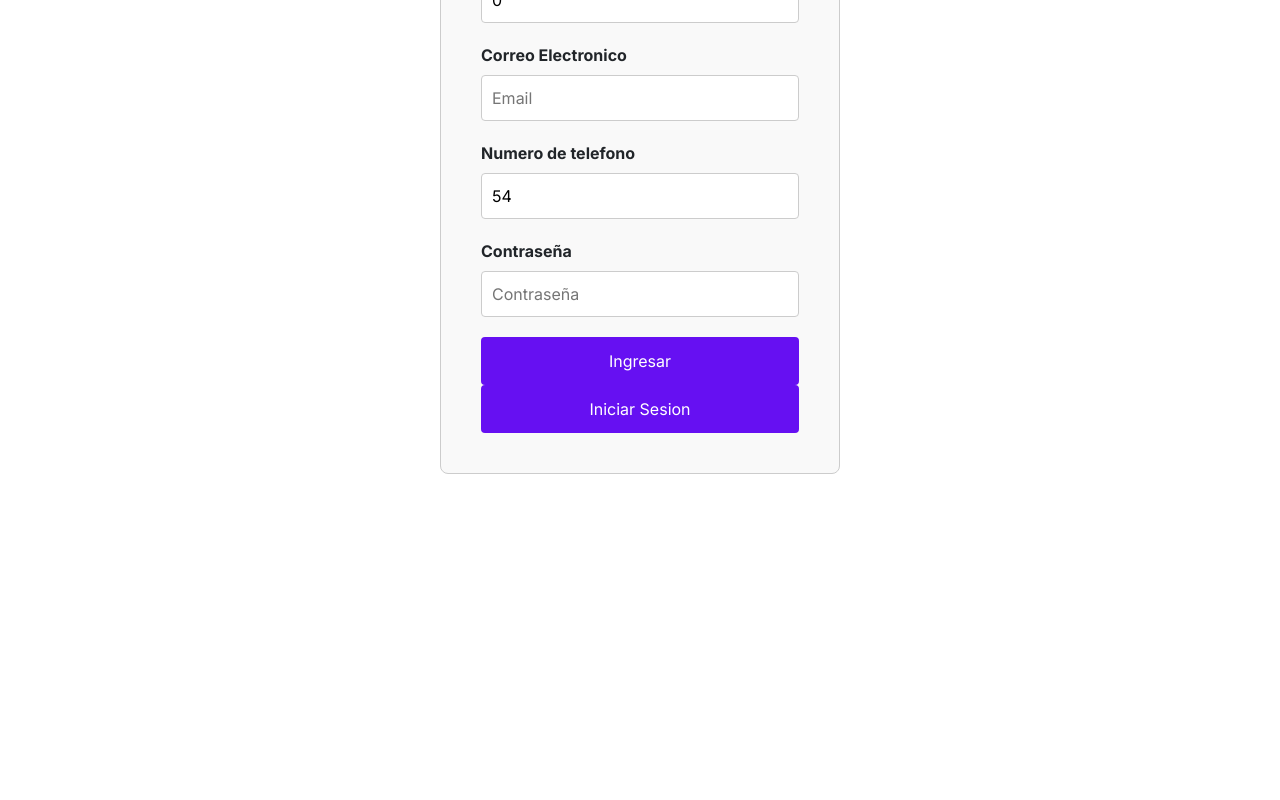
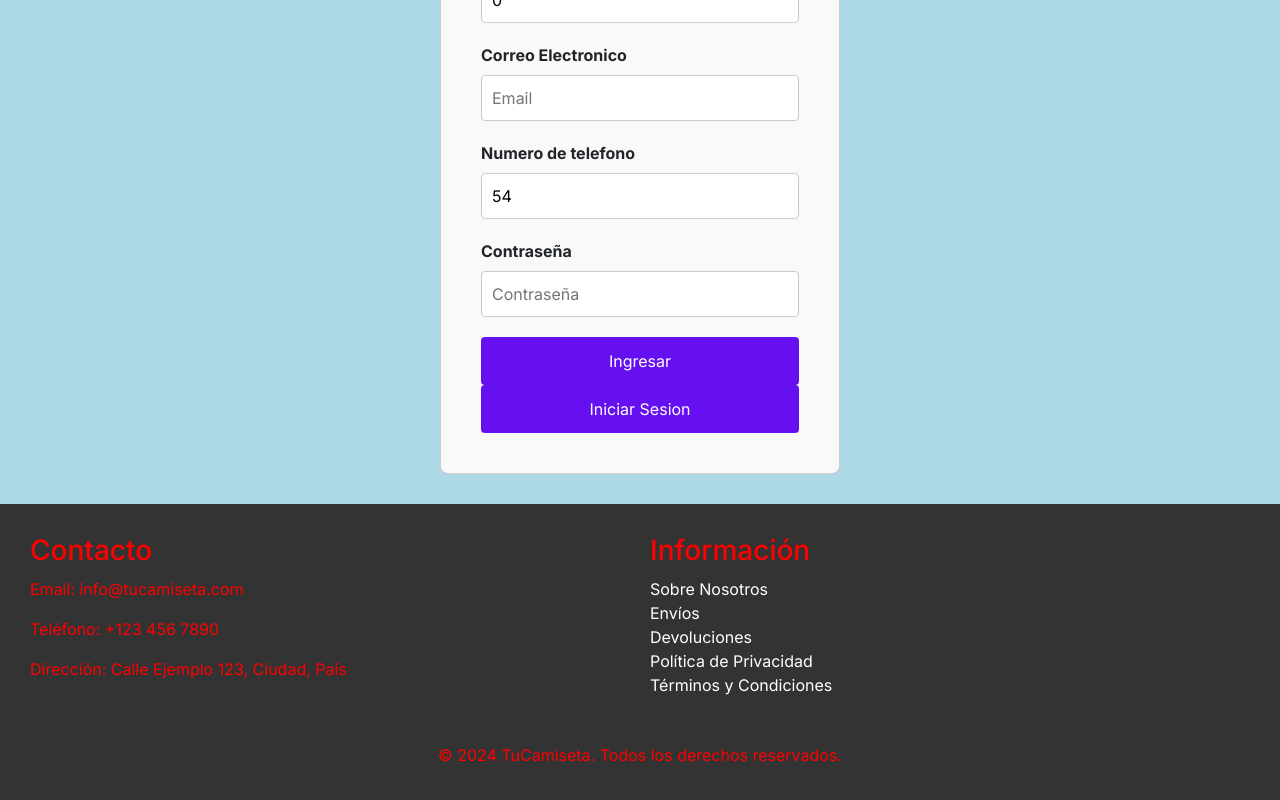
Before and after one commit to ThiagoSchiaffino/ballersgearzone-fe, a Next.js app in the folder ballersgearzone-fe/: page / in a window 1280 px wide. Shown: the part 404-1204 px from the top of the page. Before the commit the page ends 878 px from the top, so only its background shows below. Built offline with nearby package versions, Linux system fonts and the light colour scheme.

Commit message:
Cambios Diversos

```diff
--- a/ballersgearzone-fe/src/app/globals.css
+++ b/ballersgearzone-fe/src/app/globals.css
@@ -57,3 +57,26 @@ div {
 }
 
 /* main */
+body{
+  background-color: lightblue;
+}
+.header{
+  background-color: rgb(100, 255, 237);
+  width: 100%;
+  height: 100px;
+  color: black;
+  text-align: center;
+}
+
+.card{
+  width: 500px;
+  height: 500px;
+ overflow: auto;
+}
+.footer{
+  height: 200px;
+  width: 100%;
+  background-color: black;
+  color: white;
+  display: flex;
+}
--- a/ballersgearzone-fe/src/app/layout.tsx
+++ b/ballersgearzone-fe/src/app/layout.tsx
@@ -17,7 +17,36 @@ export default function RootLayout({
 }>) {
   return (
     <html lang="en">
-      <body className={inter.className}>{children}</body>
+      <body className={inter.className}>{children}
+        <footer style={{ backgroundColor: '#333', color: 'white', padding: '20px', marginTop:'100px', width:"100%", height:"350px"}}>
+          <div style={{ display: 'flex', justifyContent: 'space-around', flexWrap: 'wrap' }}>
+            {/* Contacto */}
+            <div style={{ flex: 1, minWidth: '200px', margin: '10px' }}>
+              <h3 style={{ marginBottom: '10px' }}>Contacto</h3>
+              <p>Email: info@tucamiseta.com</p>
+              <p>Teléfono: +123 456 7890</p>
+              <p>Dirección: Calle Ejemplo 123, Ciudad, País</p>
+            </div>
+
+            {/* Información */}
+            <div style={{ flex: 1, minWidth: '200px', margin: '10px' }}>
+              <h3 style={{ marginBottom: '10px' }}>Información</h3>
+              <ul style={{ listStyleType: 'none', padding: 0 }}>
+                <li><a href="/sobre-nosotros" style={{ color: 'white', textDecoration: 'none' }}>Sobre Nosotros</a></li>
+                <li><a href="/envios" style={{ color: 'white', textDecoration: 'none' }}>Envíos</a></li>
+                <li><a href="/devoluciones" style={{ color: 'white', textDecoration: 'none' }}>Devoluciones</a></li>
+                <li><a href="/politica-privacidad" style={{ color: 'white', textDecoration: 'none' }}>Política de Privacidad</a></li>
+                <li><a href="/terminos-condiciones" style={{ color: 'white', textDecoration: 'none' }}>Términos y Condiciones</a></li>
+              </ul>
+            </div>
+          </div>
+
+          {/* Copyright */}
+          <div style={{ textAlign: 'center', marginTop: '20px' }}>
+            <p>&copy; 2024 TuCamiseta. Todos los derechos reservados.</p>
+          </div>
+        </footer>
+      </body>
     </html>
   );
 }
--- a/ballersgearzone-fe/src/app/page.tsx
+++ b/ballersgearzone-fe/src/app/page.tsx
@@ -12,7 +12,7 @@ export default function Home() {
     router.push('Login')
   }
   const validate = (values: Register) => {
-    const errors: Partial<Register> = {};
+    const errors: Partial<{firstName : string, edad: string, email: string, telefono: string, password: string}> = {};
     if (!values.firstName) {
       errors.firstName = 'Nombre requerido';
     } else if (values.firstName.length > 15) {
@@ -39,8 +39,8 @@ export default function Home() {
 
     if (!values.password) {
       errors.password = 'La contraseña es requerida';
-    } else if (values.password.length < 5) {
-      errors.password = 'Debe tener al menos 5 caracteres';
+    } else if (values.password.length < 4) {
+      errors.password = 'Debe tener al menos 4 caracteres';
     }
     return errors;
   };
@@ -53,6 +53,11 @@ export default function Home() {
       validate={validate}
       onSubmit={ async (values, actions) => {
         await register (values)
+
+  const navegarAUsuario = () => {
+    router.push("/usuario")
+  }
+navegarAUsuario()
         console.log(values); // Aquí es donde los valores aparecerán en la consola
         actions.setSubmitting(false); // Para terminar la operación de envío
       }}
@@ -115,7 +120,7 @@ export default function Home() {
             />
             {formik.errors.password ? <div>{formik.errors.password}</div> : null}
 
-          <button type="submit">Ingresar</button>
+          <button type="submit" >Ingresar</button>
           <button type="button" onClick={aregister}>
       Iniciar Sesion
     </button>
```
Also changed, not shown: ballersgearzone-fe/src/app/(routes)/usuario/page.tsx (+44 -21 lines).
